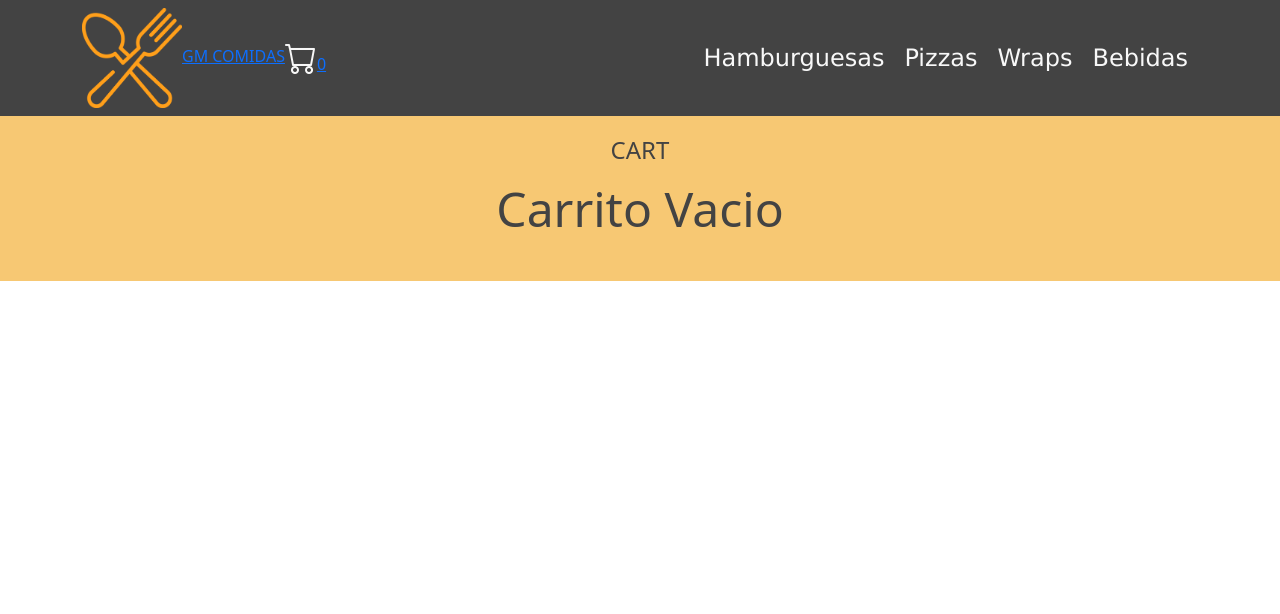
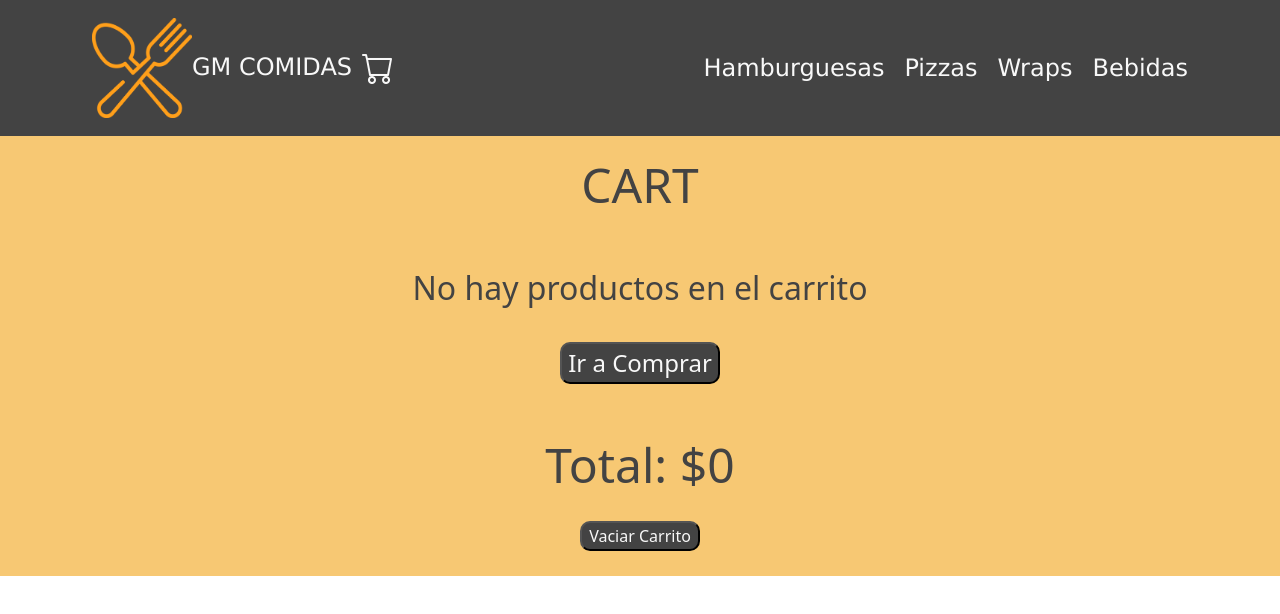
Before and after one commit to gamarianacci/proyecto-react, a React (Create React App) app: page /cart in a window 1280 px wide. Shown: the top 614 px of the page. Built offline with nearby package versions, Linux system fonts and the light colour scheme.

Commit message:
Desafío: Cart View

```diff
--- /dev/null
+++ b/src/Components/Cart/Cart.css
@@ -0,0 +1,39 @@
+p {
+    margin: 10px;
+}
+
+h2 {
+    font-size: 3rem;
+    margin-bottom: 40px;
+}
+
+.cartStyle {
+    display: flex;
+    font-size: 2rem;
+    flex-wrap: wrap;
+    justify-content: center;
+}
+
+.cartStyleEmpty {
+    font-size: 2rem;
+    flex-wrap: wrap;
+    justify-content: center;
+    margin-bottom: 30px;
+}
+
+.buttonEmptyCart {
+    background-color: #434343;
+    color: #F8F8F8;
+    border-radius: 10px;
+    margin: 5px;
+    font-size: 1rem;
+    width: 120px;
+    text-align: center;
+    align-self: center;
+    margin-top: 10px;
+}
+
+.buttonCompraYa{
+    font-size: 1.5rem;
+    margin-top: 20px;
+}
--- a/src/Components/Cart/Cart.js
+++ b/src/Components/Cart/Cart.js
@@ -1,28 +1,45 @@
 import React from "react"
 import { useContext } from "react"
 import { CartContext } from "../CartContext/CartContext"
+import { Link } from "react-router-dom"
+import "./Cart.css"
 
 export const Cart = () => {
 
     const { cart, removeItem, clear } = useContext(CartContext)
-    console.log(cart)
+
+
+    const precioTotal = (array) => {
+        let sum = 0
+        for (let i = 0; i < array.length; i++) {
+            sum += (array[i].item.price)*(array[i].quantity);
+        }
+        return sum
+    }
 
     return (
         <>
             <h2>CART</h2>
-            {cart.length !== 0 ?
-            cart.map(({ item }) => (
-                <div key={item.id}>
-                    <p>{item.product}</p>
-                    <p>{(cart[item.id]).quantity}</p>
-                    <button onClick={() => removeItem(item)} >Quitar</button>
-                    <button onClick={() => clear(item)} >Vaciar Carrito</button>
-                </div>
-            ))
-            :
             <div>
-                <p>Carrito Vacio</p>
-            </div>}
+                {cart.length !== 0 ?
+                    cart.map(({ item, quantity }) => (
+                        <div className="cartStyle" key={item.id}>
+                            <p>{quantity}</p>
+                            <p>{item.product}</p>
+                            <p>Precio: ${item.price}</p>
+                            <button className="button2" onClick={() => removeItem(item)} >Quitar</button>
+                        </div>
+                    ))
+                    :
+                    <div className="cartStyleEmpty">
+                        <p>No hay productos en el carrito</p>
+                        <Link className="cartLink" to="/">
+                            <button className="buttonCompraYa">Ir a Comprar</button>
+                        </Link>
+                    </div>}
+            </div>
+            <p className="cartTotal">Total: ${precioTotal(cart)}</p>
+            <button className="buttonEmptyCart" onClick={() => clear()} >Vaciar Carrito</button>
         </>
     )
 }
--- a/src/Components/CartWidget/CartWidget.css
+++ b/src/Components/CartWidget/CartWidget.css
@@ -3,6 +3,10 @@ i{
     font-size: 2rem;
 }
 
-i:hover{
-    color: #F7C873;
+.cartIcon {
+    color: #F8F8F8;
 }
+
+a {
+    text-decoration: none;
+}
--- a/src/Components/CartWidget/CartWidget.js
+++ b/src/Components/CartWidget/CartWidget.js
@@ -8,11 +8,19 @@ const CartWidget = () => {
 
     const {cart} = useContext(CartContext)
 
+    const precioTotal = (array) => {
+        let sum = 0
+        for (let i = 0; i < array.length; i++) {
+            sum += array[i].quantity;
+        }
+        return sum
+    }
+
     return (
-        <>
-            <i className="bi bi-cart"></i>
-            {cart.length}
-        </>
+        <div className="cartIcon">
+            <i className="bi-cart"></i>
+            {cart.length !== 0 ? precioTotal(cart) : ""}
+        </div>
     )
 }
 
--- a/src/Components/NavBar/NavBar.js
+++ b/src/Components/NavBar/NavBar.js
@@ -14,7 +14,7 @@ const NavBar = () => {
         <header>
             <Navbar variant="dark" expand="lg">
                 <Container>
-                    <Link to="/">
+                    <Link className="textoClaro" to="/">
                         <img
                             alt="logo"
                             src={logo}
```
